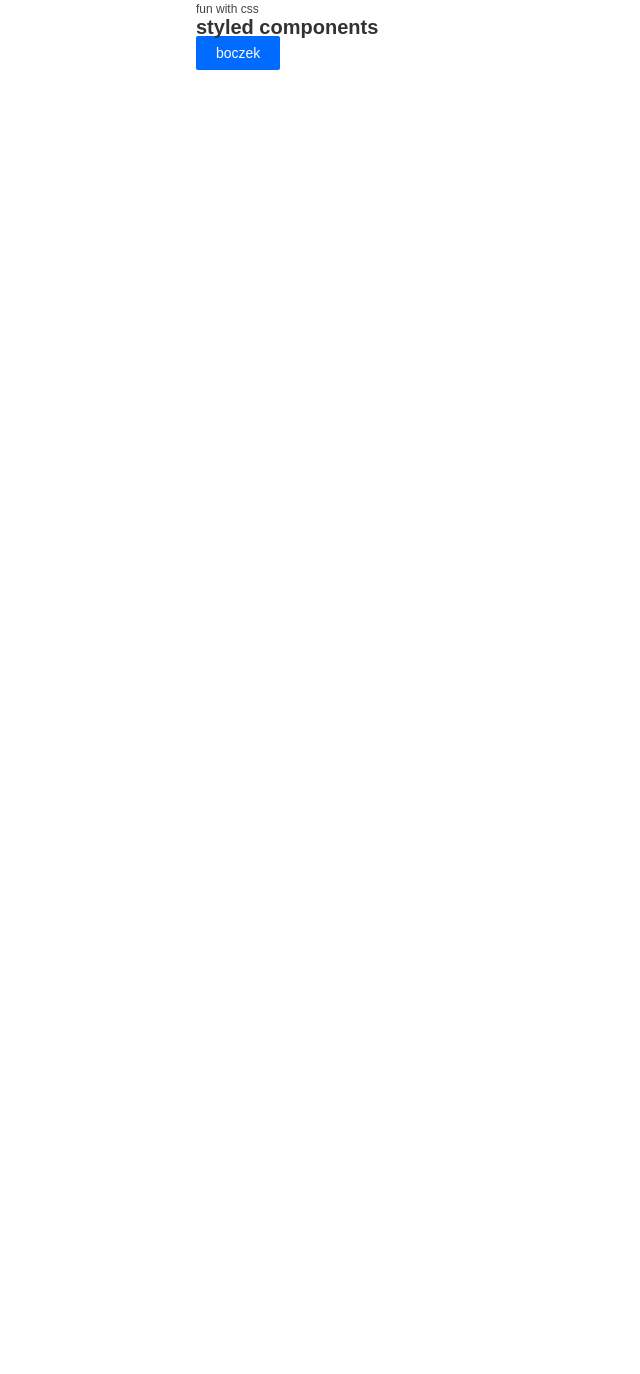
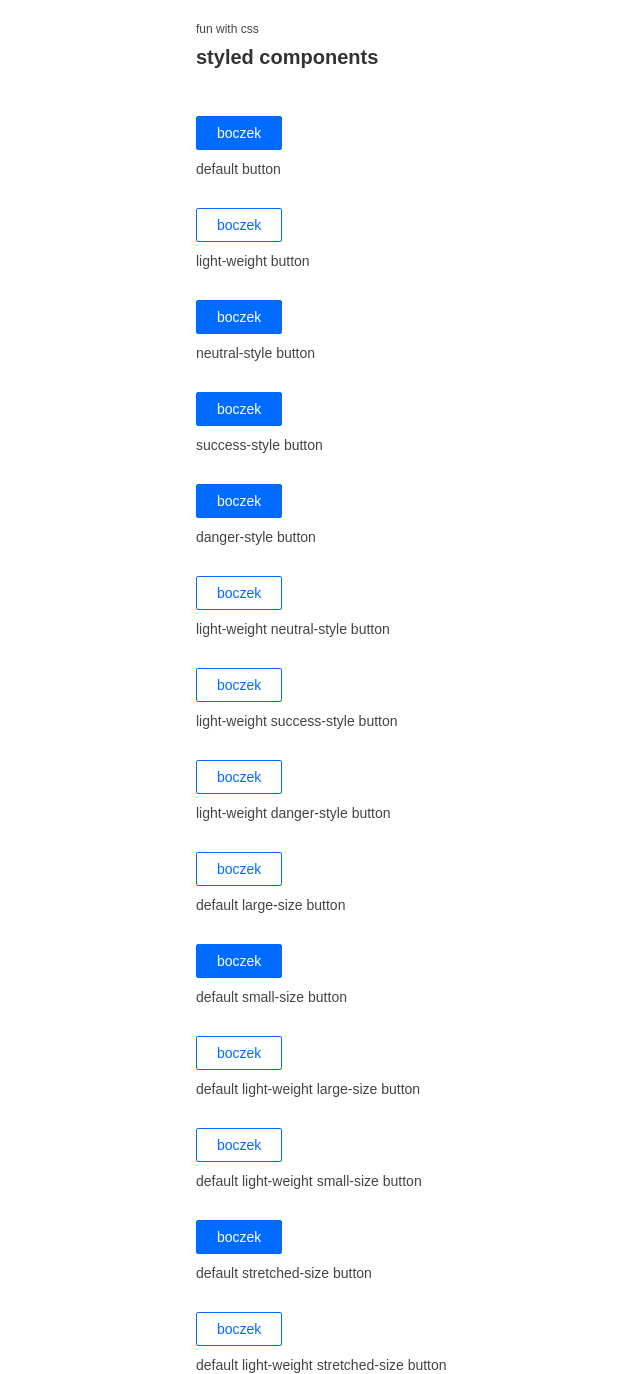
Before and after one commit to bdebicki/fun-with-css, a React app in the folder styled-components/: page / in a window 1280 px wide. Shown: the whole page, without its empty margins (44-684 px from the left). Before the commit the page ends 800 px from the top, so only its background shows below. Built offline with nearby package versions, Linux system fonts and the light colour scheme.

Commit message:
prepare template for other versions + light weight

```diff
--- a/styled-components/src/js/app.jsx
+++ b/styled-components/src/js/app.jsx
@@ -1,6 +1,6 @@
 import React from 'react';
 import styled, { injectGlobal } from 'styled-components';
-import { ReactWrapper, Headline, Title } from './layout/layoutBuilders-styles';
+import { ReactWrapper, Headline, Title, ElementContainer, ElementDescription } from './layout/layoutBuilders-styles';
 import { Button } from './components/button/button-styles';
 import { FONT_FAMILY_BASE, FONT_SIZE_BASE, LINE_HEIGHT_BASE, TEXT_COLOR_BASE } from './tokens/typography'
 
@@ -58,9 +58,62 @@ export default class App extends React.Component {
       <ReactWrapper>
         <Title>fun with css</Title>
         <Headline>styled components</Headline>
-        <div>
+        <ElementContainer>
           <Button>boczek</Button>
-        </div>
+          <ElementDescription>default button</ElementDescription>
+        </ElementContainer>
+        <ElementContainer>
+          <Button lightWeight>boczek</Button>
+          <ElementDescription>light-weight button</ElementDescription>
+        </ElementContainer>
+        <ElementContainer>
+          <Button>boczek</Button>
+          <ElementDescription>neutral-style button</ElementDescription>
+        </ElementContainer>
+        <ElementContainer>
+          <Button>boczek</Button>
+          <ElementDescription>success-style button</ElementDescription>
+        </ElementContainer>
+        <ElementContainer>
+          <Button>boczek</Button>
+          <ElementDescription>danger-style button</ElementDescription>
+        </ElementContainer>
+        <ElementContainer>
+          <Button lightWeight>boczek</Button>
+          <ElementDescription>light-weight neutral-style button</ElementDescription>
+        </ElementContainer>
+        <ElementContainer>
+          <Button lightWeight>boczek</Button>
+          <ElementDescription>light-weight success-style button</ElementDescription>
+        </ElementContainer>
+        <ElementContainer>
+          <Button lightWeight>boczek</Button>
+          <ElementDescription>light-weight danger-style button</ElementDescription>
+        </ElementContainer>
+        <ElementContainer>
+          <Button lightWeight>boczek</Button>
+          <ElementDescription>default large-size button</ElementDescription>
+        </ElementContainer>
+        <ElementContainer>
+          <Button>boczek</Button>
+          <ElementDescription>default small-size button</ElementDescription>
+        </ElementContainer>
+        <ElementContainer>
+          <Button lightWeight>boczek</Button>
+          <ElementDescription>default light-weight large-size button</ElementDescription>
+        </ElementContainer>
+        <ElementContainer>
+          <Button lightWeight>boczek</Button>
+          <ElementDescription>default light-weight small-size button</ElementDescription>
+        </ElementContainer>
+        <ElementContainer>
+          <Button>boczek</Button>
+          <ElementDescription>default stretched-size button</ElementDescription>
+        </ElementContainer>
+        <ElementContainer>
+          <Button lightWeight>boczek</Button>
+          <ElementDescription>default light-weight stretched-size button</ElementDescription>
+        </ElementContainer>
       </ReactWrapper>
     )
   }
--- a/styled-components/src/js/components/button/button-styles.js
+++ b/styled-components/src/js/components/button/button-styles.js
@@ -17,10 +17,11 @@ export const Button = styled.button`
 	height: ${BTN_SHARED_PROPS.SIZE_BASE};
 	padding: ${BTN_SHARED_PROPS.PADDING_BASE};
 	border-radius: 2px;
+	border: 1px solid ${BLUE_BASE};
 	align-items: center;
 	justify-content: center;
-	background: ${BLUE_BASE};
-	color: #fff;
+	background: ${props => props.lightWeight ? 'none' : BLUE_BASE};
+	color: ${props => props.lightWeight ? BLUE_BASE : '#fff'};
 	font-family: ${FONT_FAMILY_BASE};
 	font-size: ${FONT_SIZE_BASE};
 	line-height: ${LINE_HEIGHT_BASE};
--- a/styled-components/src/js/layout/layoutBuilders-styles.js
+++ b/styled-components/src/js/layout/layoutBuilders-styles.js
@@ -3,15 +3,25 @@ import styled from 'styled-components';
 
 export const ReactWrapper = styled.div`
   width: 800px;
-  margin: 0 auto;
+  margin: 20px auto 0;
 `;
 
 export const Title = styled.h5`
+  margin-bottom: 10px;
   font-size: 12px;
   font-weight: normal;
 `;
 
 export const Headline = styled.h1`
+  margin-bottom: 50px;
   color: #333;
   font-size: 20px;
 `;
+
+export const ElementContainer = styled.div`
+  margin-bottom: 30px;
+`;
+
+export const ElementDescription = styled.p`
+  margin-top: 10px;
+`;
```
